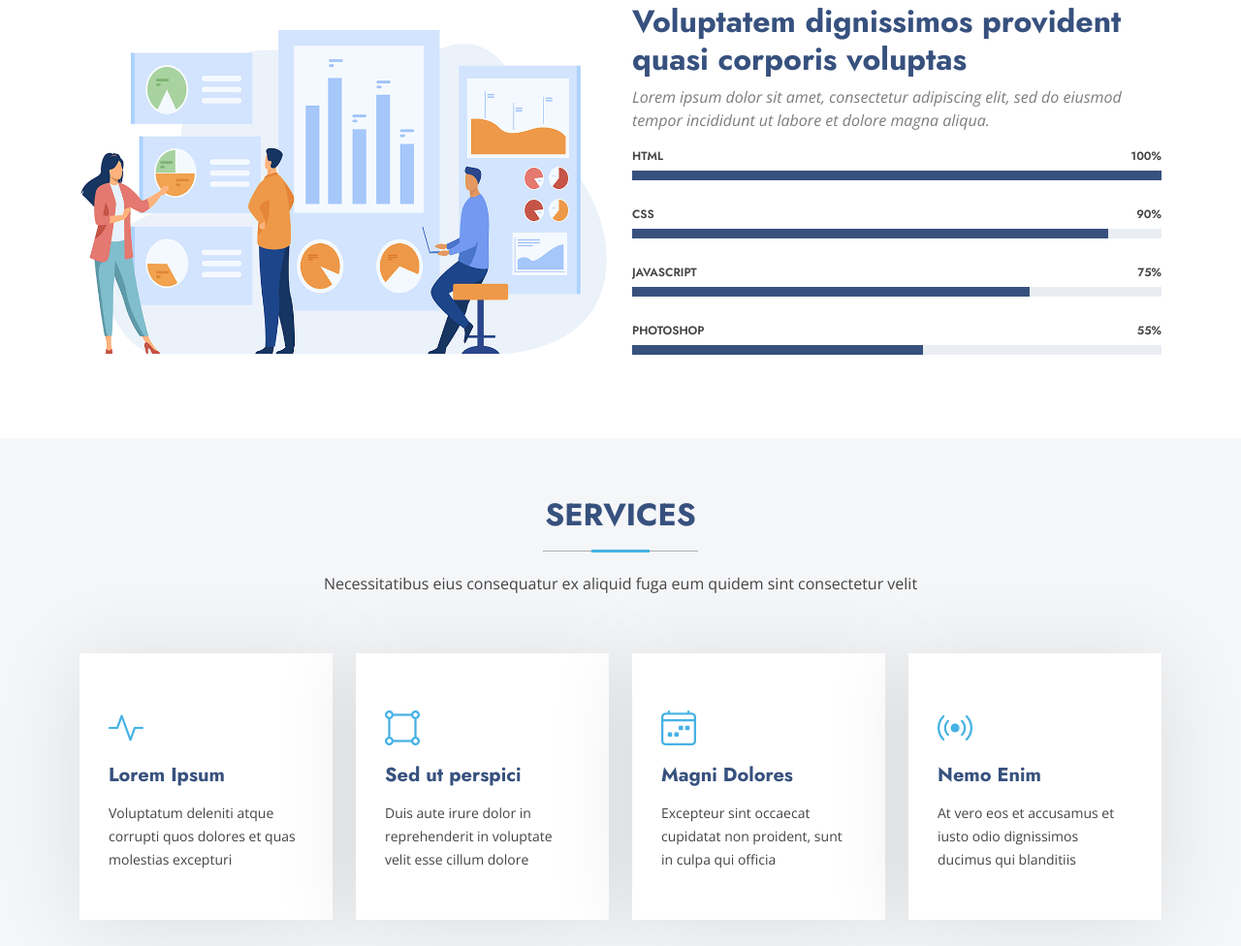
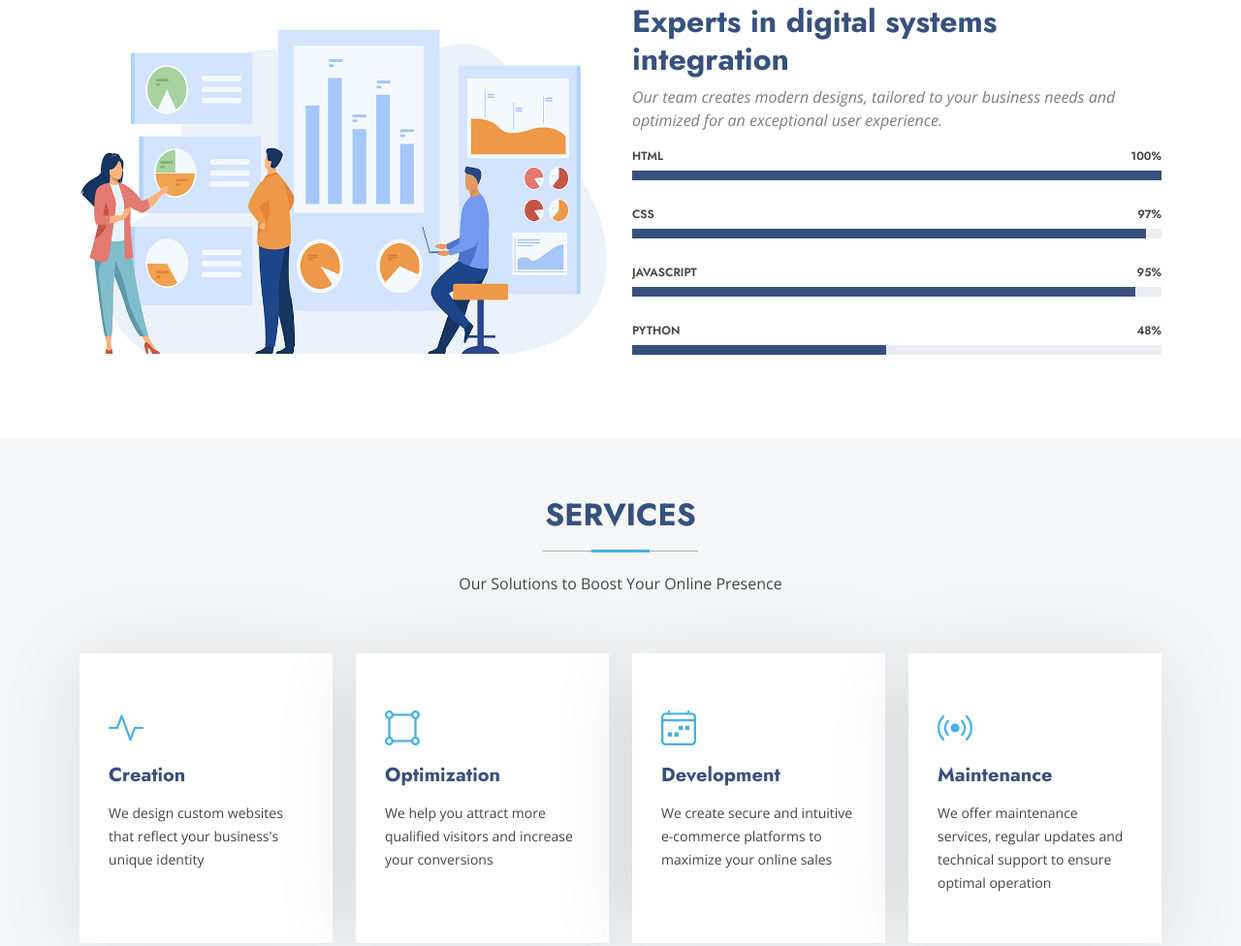
Before and after one commit to tupynambas/tupynambas.github.io, a plain HTML site: page en.html in a window 1280 px wide. Shown: the part 1796-2772 px from the top of the page at 97% size. Drawn offline with nearby package versions, Linux system fonts and the light colour scheme.

Commit message:
Update en.html

```diff
--- a/en.html
+++ b/en.html
@@ -257,9 +257,9 @@
 
           <div class="col-lg-6 pt-4 pt-lg-0 content">
 
-            <h3>Voluptatem dignissimos provident quasi corporis voluptas</h3>
+            <h3>Experts in digital systems integration</h3>
             <p class="fst-italic">
-              Lorem ipsum dolor sit amet, consectetur adipiscing elit, sed do eiusmod tempor incididunt ut labore et dolore magna aliqua.
+              Our team creates modern designs, tailored to your business needs and optimized for an exceptional user experience.
             </p>
 
             <div class="skills-content skills-animation">
@@ -272,23 +272,23 @@
               </div><!-- End Skills Item -->
 
               <div class="progress">
-                <span class="skill"><span>CSS</span> <i class="val">90%</i></span>
+                <span class="skill"><span>CSS</span> <i class="val">97%</i></span>
                 <div class="progress-bar-wrap">
-                  <div class="progress-bar" role="progressbar" aria-valuenow="90" aria-valuemin="0" aria-valuemax="100"></div>
+                  <div class="progress-bar" role="progressbar" aria-valuenow="97" aria-valuemin="0" aria-valuemax="100"></div>
                 </div>
               </div><!-- End Skills Item -->
 
               <div class="progress">
-                <span class="skill"><span>JavaScript</span> <i class="val">75%</i></span>
+                <span class="skill"><span>JavaScript</span> <i class="val">95%</i></span>
                 <div class="progress-bar-wrap">
-                  <div class="progress-bar" role="progressbar" aria-valuenow="75" aria-valuemin="0" aria-valuemax="100"></div>
+                  <div class="progress-bar" role="progressbar" aria-valuenow="95" aria-valuemin="0" aria-valuemax="100"></div>
                 </div>
               </div><!-- End Skills Item -->
 
               <div class="progress">
-                <span class="skill"><span>Photoshop</span> <i class="val">55%</i></span>
+                <span class="skill"><span>Python</span> <i class="val">48%</i></span>
                 <div class="progress-bar-wrap">
-                  <div class="progress-bar" role="progressbar" aria-valuenow="55" aria-valuemin="0" aria-valuemax="100"></div>
+                  <div class="progress-bar" role="progressbar" aria-valuenow="48" aria-valuemin="0" aria-valuemax="100"></div>
                 </div>
               </div><!-- End Skills Item -->
 
@@ -307,7 +307,7 @@
       <!-- Section Title -->
       <div class="container section-title" data-aos="fade-up">
         <h2>Services</h2>
-        <p>Necessitatibus eius consequatur ex aliquid fuga eum quidem sint consectetur velit</p>
+        <p>Our Solutions to Boost Your Online Presence</p>
       </div><!-- End Section Title -->
 
       <div class="container">
@@ -317,32 +317,32 @@
           <div class="col-xl-3 col-md-6 d-flex" data-aos="fade-up" data-aos-delay="100">
             <div class="service-item position-relative">
               <div class="icon"><i class="bi bi-activity icon"></i></div>
-              <h4><a href="" class="stretched-link">Lorem Ipsum</a></h4>
-              <p>Voluptatum deleniti atque corrupti quos dolores et quas molestias excepturi</p>
+              <h4><a href="" class="stretched-link">Creation</a></h4>
+              <p>We design custom websites that reflect your business's unique identity</p>
             </div>
           </div><!-- End Service Item -->
 
           <div class="col-xl-3 col-md-6 d-flex" data-aos="fade-up" data-aos-delay="200">
             <div class="service-item position-relative">
               <div class="icon"><i class="bi bi-bounding-box-circles icon"></i></div>
-              <h4><a href="" class="stretched-link">Sed ut perspici</a></h4>
-              <p>Duis aute irure dolor in reprehenderit in voluptate velit esse cillum dolore</p>
+              <h4><a href="" class="stretched-link">Optimization</a></h4>
+              <p>We help you attract more qualified visitors and increase your conversions</p>
             </div>
           </div><!-- End Service Item -->
 
           <div class="col-xl-3 col-md-6 d-flex" data-aos="fade-up" data-aos-delay="300">
             <div class="service-item position-relative">
               <div class="icon"><i class="bi bi-calendar4-week icon"></i></div>
-              <h4><a href="" class="stretched-link">Magni Dolores</a></h4>
-              <p>Excepteur sint occaecat cupidatat non proident, sunt in culpa qui officia</p>
+              <h4><a href="" class="stretched-link">Development</a></h4>
+              <p>We create secure and intuitive e-commerce platforms to maximize your online sales</p>
             </div>
           </div><!-- End Service Item -->
 
           <div class="col-xl-3 col-md-6 d-flex" data-aos="fade-up" data-aos-delay="400">
             <div class="service-item position-relative">
               <div class="icon"><i class="bi bi-broadcast icon"></i></div>
-              <h4><a href="" class="stretched-link">Nemo Enim</a></h4>
-              <p>At vero eos et accusamus et iusto odio dignissimos ducimus qui blanditiis</p>
+              <h4><a href="" class="stretched-link">Maintenance</a></h4>
+              <p>We offer maintenance services, regular updates and technical support to ensure optimal operation</p>
             </div>
           </div><!-- End Service Item -->
 
```
